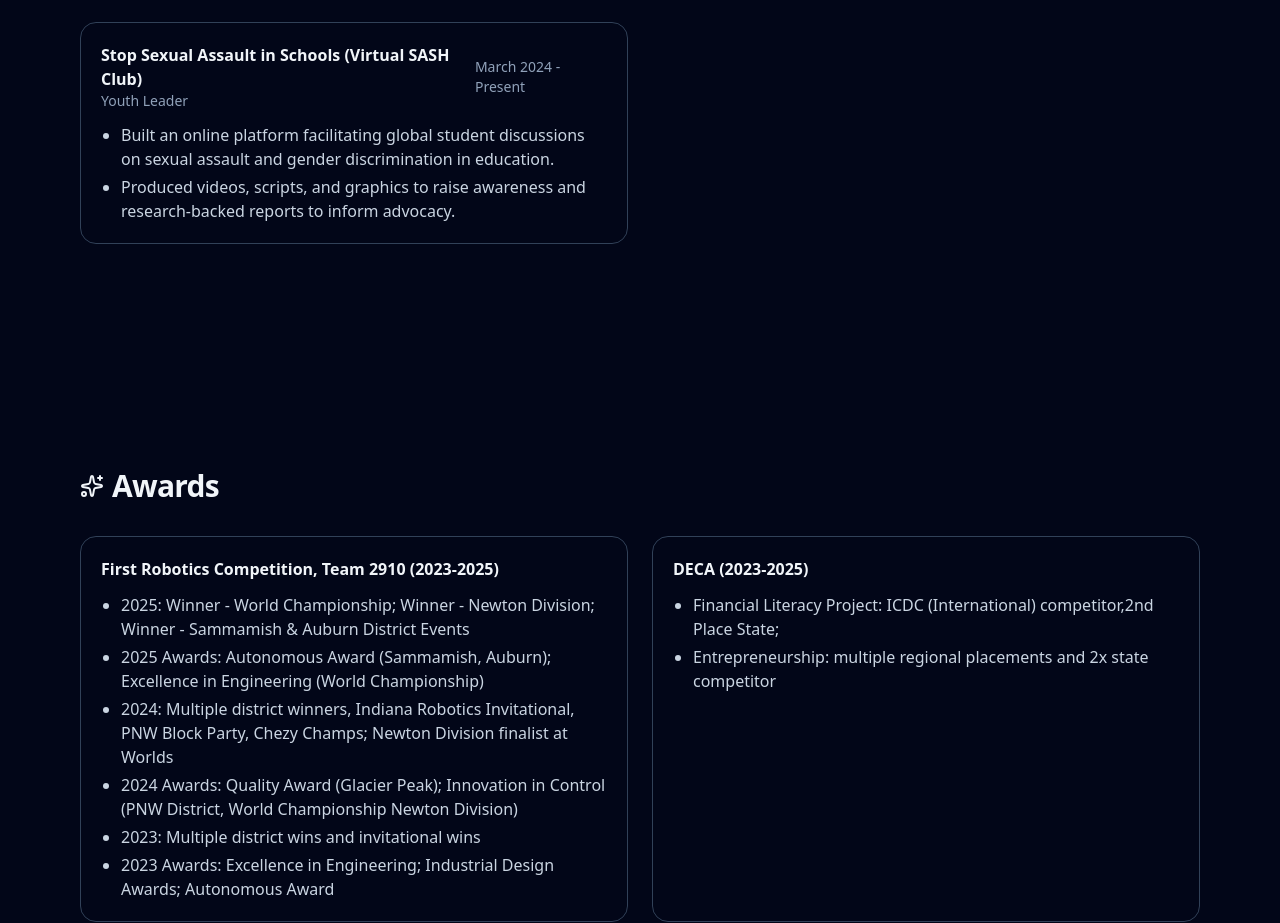
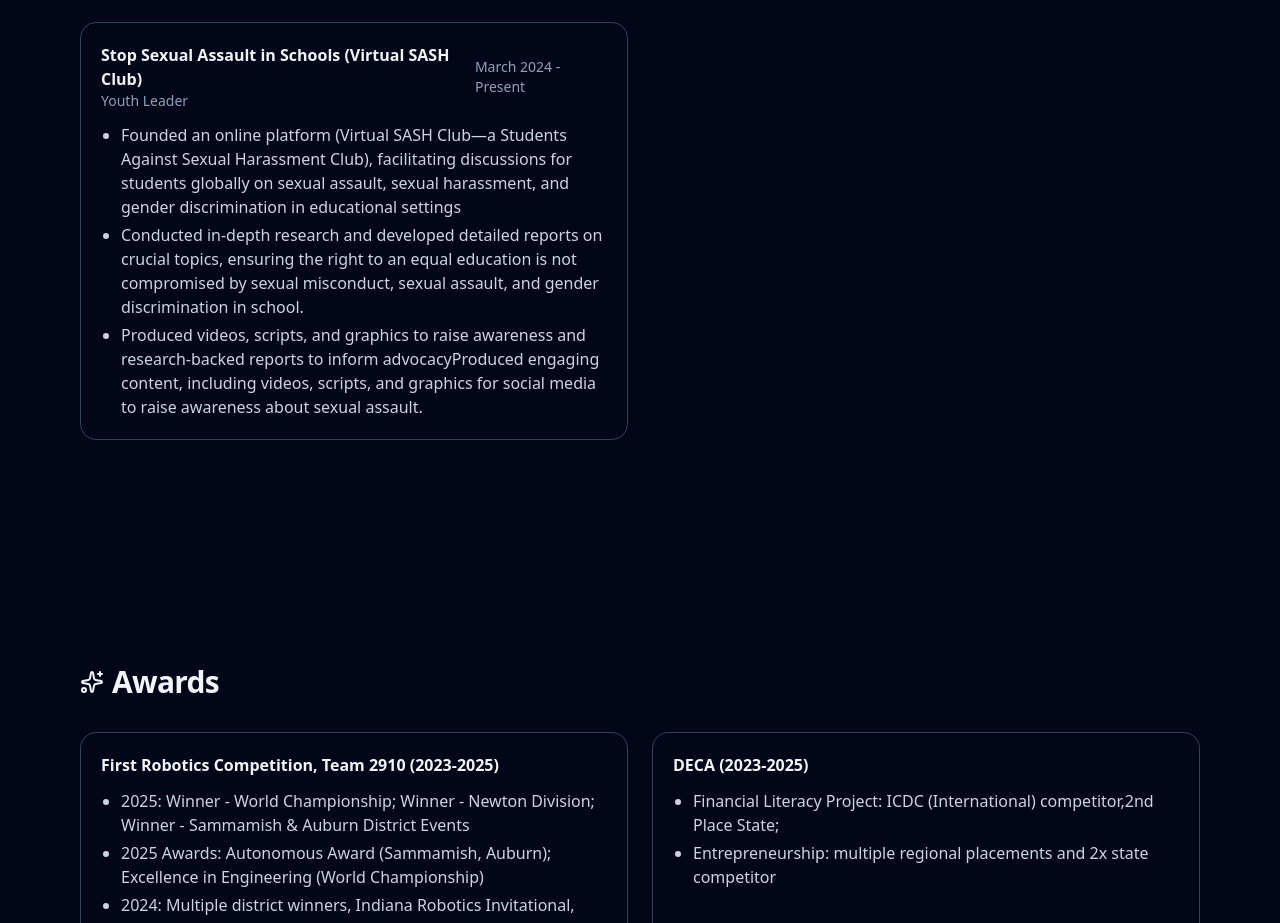
Before and after one commit to tvisham/my-portfolio, a React (Vite) app: page / in a window 1280 px wide. Shown: the part 4260-5183 px from the top of the page. Built offline with nearby package versions, Linux system fonts and the light colour scheme.

Commit message:
Updating SASH Club info

```diff
--- a/src/App.jsx
+++ b/src/App.jsx
@@ -221,8 +221,9 @@
     role: "Youth Leader",
     date: "March 2024 - Present",
     points: [
-      "Built an online platform facilitating global student discussions on sexual assault and gender discrimination in education.",
-      "Produced videos, scripts, and graphics to raise awareness and research-backed reports to inform advocacy.",
+      "Founded an online platform (Virtual SASH Club—a Students Against Sexual Harassment Club), facilitating discussions for students globally on sexual assault, sexual harassment, and gender discrimination in educational settings",
+      "Conducted in-depth research and developed detailed reports on crucial topics, ensuring the right to an equal education is not compromised by sexual misconduct, sexual assault, and gender discrimination in school.",
+      "Produced videos, scripts, and graphics to raise awareness and research-backed reports to inform advocacyProduced engaging content, including videos, scripts, and graphics for social media to raise awareness about sexual assault.",
     ],
   },
 ];
```
